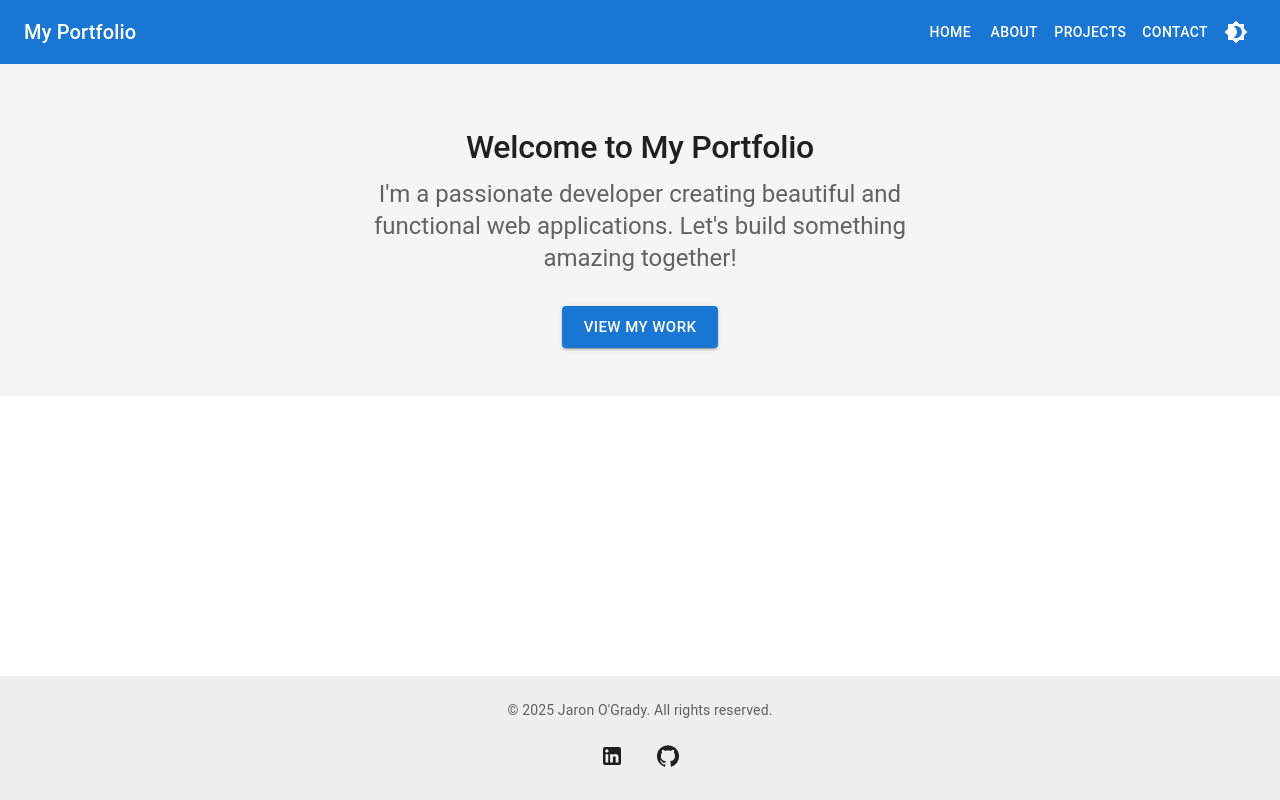
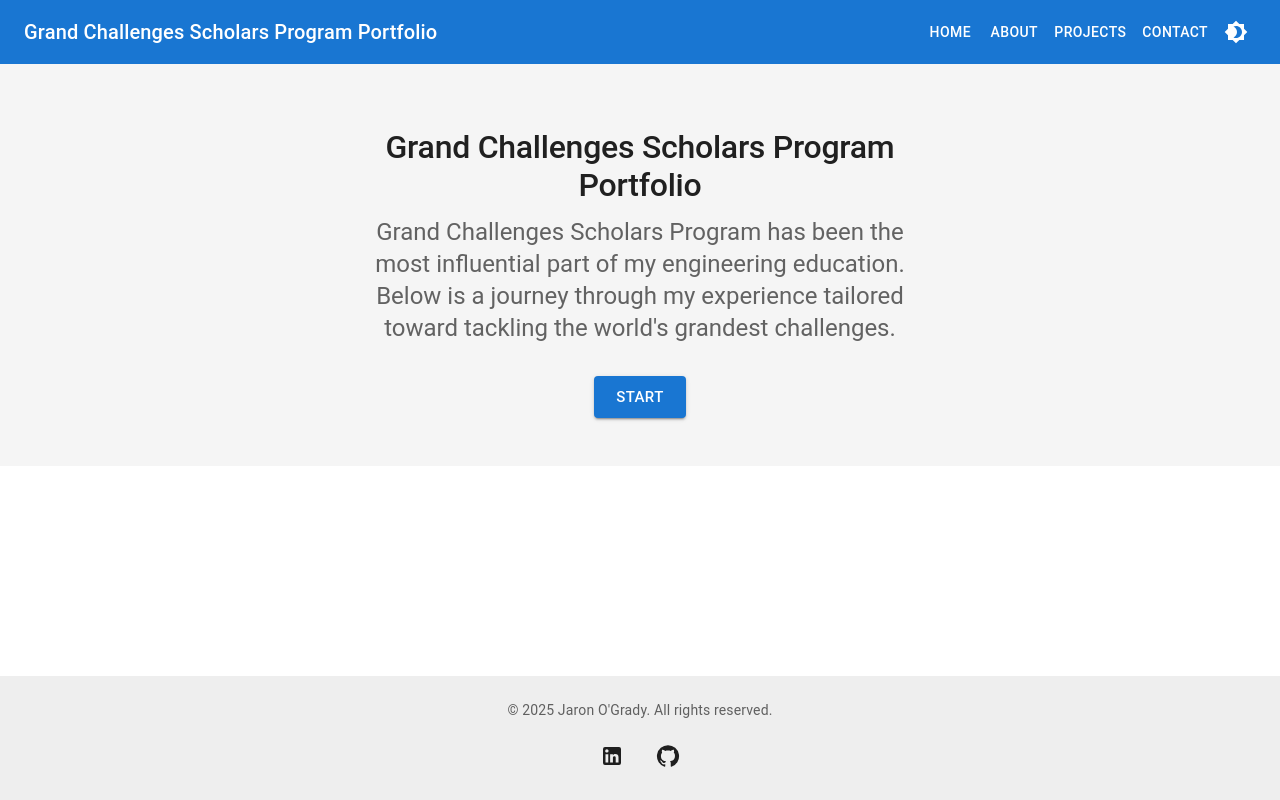
Before and after one commit to BobtheElf/gcsp_portfolio, a React (Create React App) app: page / in a window 1280 px wide. Built offline with nearby package versions, Linux system fonts and the light colour scheme.

Commit message:
Starting 'About Me' section and tasteful transitions

```diff
--- a/src/components/layout/Header.tsx
+++ b/src/components/layout/Header.tsx
@@ -21,7 +21,7 @@ const Header: React.FC<HeaderProps> = ({ darkMode, toggleTheme }) => {
       <Toolbar>
         <Typography variant="h6" component="div" sx={{ flexGrow: 1 }}>
           <Link to="/" style={{ textDecoration: 'none', color: 'inherit' }}>
-            My Portfolio
+            Grand Challenges Scholars Program Portfolio
           </Link>
         </Typography>
         <Box sx={{ display: { xs: 'none', sm: 'block' } }}>
--- a/src/components/sections/Hero.tsx
+++ b/src/components/sections/Hero.tsx
@@ -1,17 +1,42 @@
-import React from 'react';
-import { Box, Typography, Button, Container } from '@mui/material';
+import React, { useState } from 'react';
+import { Box, Typography, Button, Container, Link } from '@mui/material';
 import { motion } from 'framer-motion';
 
 const Hero: React.FC = () => {
+  const [showAbout, setShowAbout] = useState(false);
+
   return (
     <Box
       sx={{
         bgcolor: 'background.paper',
         pt: 8,
         pb: 6,
+        position: 'relative',
       }}
     >
       <Container maxWidth="sm">
+        {showAbout && (
+          <Button
+            variant="contained"
+            size="large"
+            onClick={() => setShowAbout(false)}
+            sx={{
+              position: 'absolute',
+              top: 16,
+              left: 16,
+              transform: 'none',
+              '&:hover': {
+                transform: 'scale(1.05)'
+              },
+              '&:active': {
+                transform: 'scale(0.95)'
+              },
+              transition: 'transform 0.2s ease-in-out'
+            }}
+          >
+            Back
+          </Button>
+        )}
         <motion.div
           initial={{ opacity: 0, y: 20 }}
           animate={{ opacity: 1, y: 0 }}
@@ -24,7 +49,7 @@ const Hero: React.FC = () => {
             color="text.primary"
             gutterBottom
           >
-            Welcome to My Portfolio
+            Grand Challenges Scholars Program Portfolio
           </Typography>
           <Typography
             variant="h5"
@@ -32,20 +57,83 @@ const Hero: React.FC = () => {
             color="text.secondary"
             paragraph
           >
-            I'm a passionate developer creating beautiful and functional web
-            applications. Let's build something amazing together!
+            Grand Challenges Scholars Program has been the
+            most influential part of my engineering education.
+            Below is a journey through my experience tailored
+            toward tackling the world's grandest challenges.
           </Typography>
+          {!showAbout && (
             <Box sx={{ display: 'flex', justifyContent: 'center', mt: 4 }}>
               <motion.div
                 whileHover={{ scale: 1.05 }}
                 whileTap={{ scale: 0.95 }}
               >
-              <Button variant="contained" size="large">
-                View My Work
+                <Button
+                  variant="contained"
+                  size="large"
+                  onClick={() => setShowAbout(true)}
+                >
+                  Start
                 </Button>
               </motion.div>
             </Box>
+          )}
         </motion.div>
+
+        {showAbout && (
+          <motion.div
+            initial={{ opacity: 0, y: 20 }}
+            animate={{ opacity: 1, y: 0 }}
+            transition={{ duration: 0.5 }}
+          >
+            <Box sx={{ mt: 4 }}>
+              <Typography
+                variant="h4"
+                align="center"
+                color="text.primary"
+                gutterBottom
+              >
+                About Me
+              </Typography>
+              <Typography
+                variant="body1"
+                align="center"
+                color="text.secondary"
+                paragraph
+              >
+                Hello, I am Jaron O'Grady. Going into college, I knew that I wanted to create
+                electronics which brought value to people's lives. However, I had no specific
+                industry, job position, or other post-college career path in mind. My
+                Grandma Joy had always told me, "college is about figuring out what you
+                don't want to be," and as a freshman, I had the time to determine what that
+                would be. In my first year at the Colorado School of Mines, I joined the
+                Thorson First Year Honors Program, the class which single-handedly started
+                me on this journey. From that class, I started appreciating the role of
+                Humanities and Social Sciences in engineering, and was primed to begin a
+                well-rounded engineering education which incorporated a human-centered
+                philosophy. In addition, I learned about GCSP from my Thorson Professor,
+                {' '}
+                <Link
+                  href="https://eds.mines.edu/project/mcclelland-cj/"
+                  target="_blank"
+                  rel="noopener noreferrer"
+                  sx={{
+                    color: 'primary.light',
+                    textDecoration: 'none',
+                    '&:hover': {
+                      textDecoration: 'underline'
+                    }
+                  }}
+                >
+                  Dr. CJ McClelland
+                </Link>. After attending information sessions for the program, I
+                realized that the mission of GCSP, a program dedicated to producing the
+                engineers needed to solve the world's toughest challenges,
+                would lead me toward a truly multidisciplinary engineering experience.
+              </Typography>
+            </Box>
+          </motion.div>
+        )}
       </Container>
     </Box>
   );
```
Lines whose indentation alone changed are shown as unchanged.
